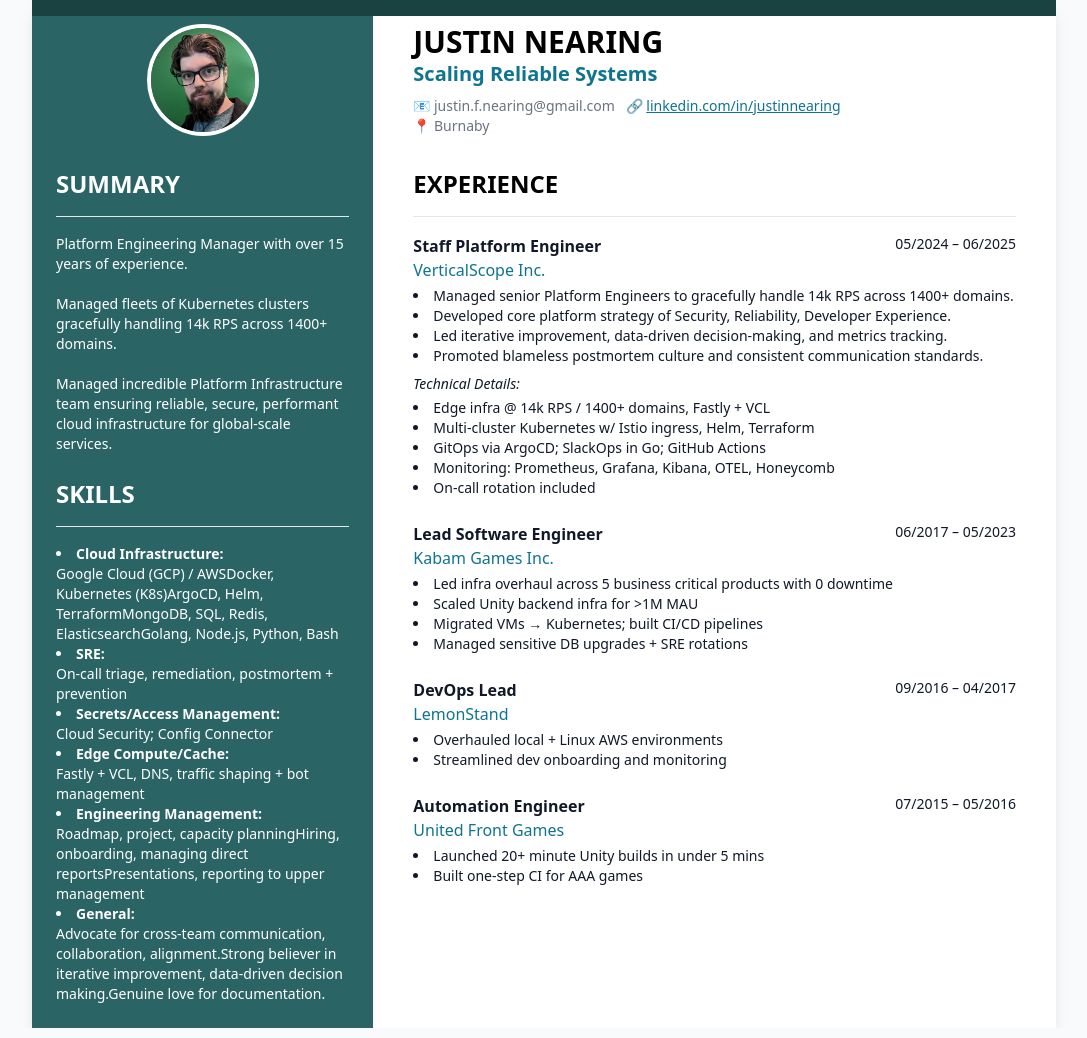
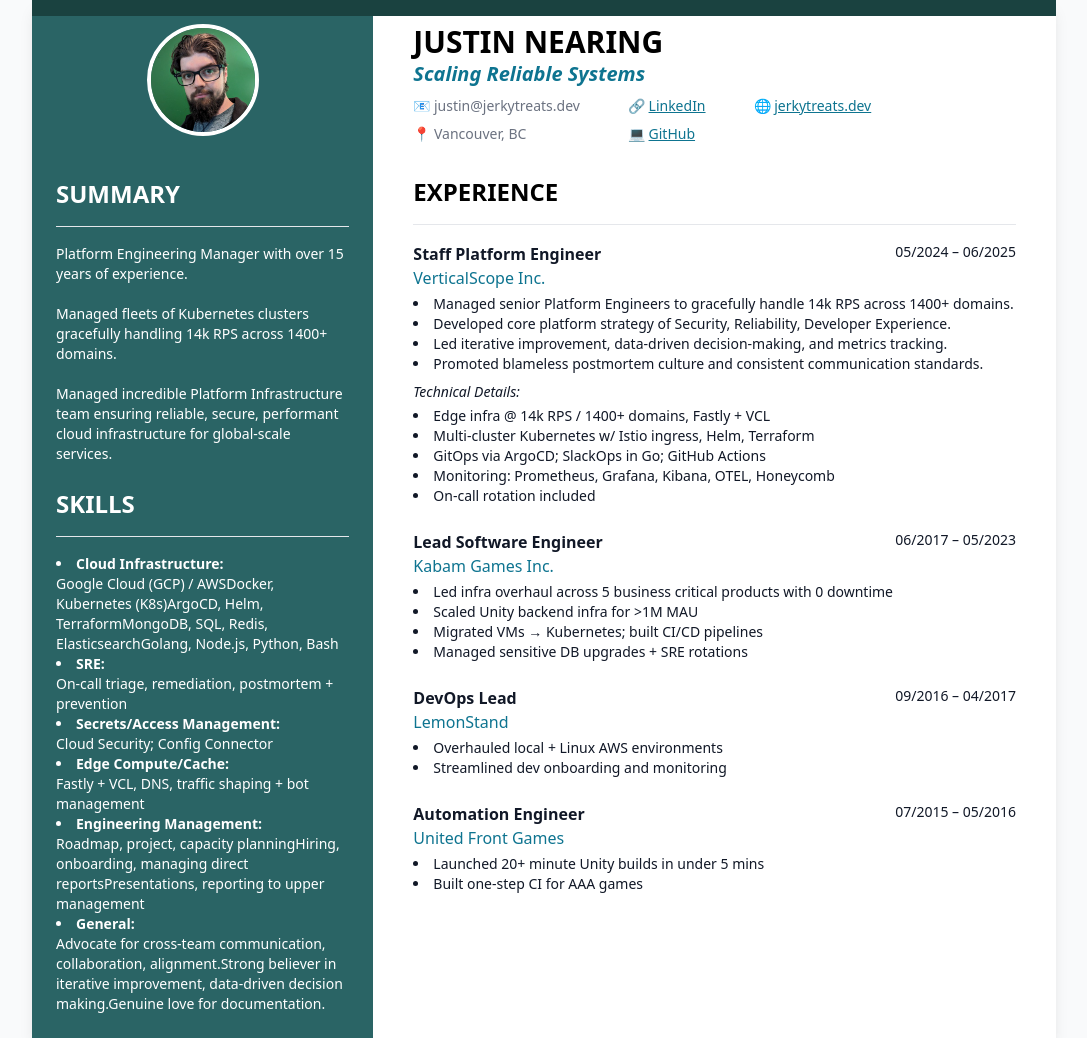
Before and after one commit to JerkyTreats/resume, a plain HTML site: page resume.html in a window 1280 px wide. Shown: the whole page, without its empty margins (96-1183 px from the left). Drawn offline with nearby package versions, Linux system fonts and the light colour scheme.

Commit message:
Links massaging

```diff
--- a/resume.html
+++ b/resume.html
@@ -69,9 +69,9 @@
            :class="data ? `w-${data.styling.layout.sidebarWidth}` : 'w-1/3'"
            :style="`background-color: ${data?.styling?.colors?.primary || '#2a6465'}`">
         <!-- Sidebar Header -->
-        <div class="pt-6 px-6" x-show="data">
+        <div class="pt-6 px-6 pb-1.5" x-show="data">
           <!-- Photo -->
-          <div class="flex justify-center mb-8">
+          <div class="flex justify-center mb-9">
             <img :src="data.sidebar.photo" alt="Profile photo" class="w-28 rounded-full border-4 border-white" />
           </div>
         </div>
@@ -113,12 +113,28 @@
         <!-- Main Header -->
         <div class="pt-6 px-10" x-show="data">
           <h1 class="text-3xl font-bold" :style="`color: ${data?.styling?.colors?.textPrimary || '#000000'}`" x-text="data.header.name"></h1>
-          <p class="text-xl font-semibold" :style="`color: ${data?.styling?.colors?.textAccent || '#0e7490'}`" x-text="data.header.title"></p>
-          <p class="text-sm mt-2" :style="`color: ${data?.styling?.colors?.textSecondary || '#6b7280'}`">
-            📧 <span x-text="data.header.email"></span> &nbsp;&nbsp;🔗
-            <a :href="data.header.linkedin" :style="`color: ${data?.styling?.colors?.textAccent || '#0e7490'}`" class="underline" x-text="data.header.linkedin.replace('https://', '')"></a>
-            <br />📍 <span x-text="data.header.location"></span>
-          </p>
+          <p class="text-xl font-semibold italic" :style="`color: ${data?.styling?.colors?.textAccent || '#0e7490'}`" x-text="data.header.title"></p>
+          <div class="text-sm mt-2" :style="`color: ${data?.styling?.colors?.textSecondary || '#6b7280'}`">
+            <div class="flex gap-12">
+              <!-- Column 1: Email and Location -->
+              <div class="space-y-2">
+                <div>📧 <span x-text="data.header.email"></span></div>
+                <div>📍 <span x-text="data.header.location"></span></div>
+              </div>
+              <!-- Column 2: LinkedIn and GitHub -->
+              <div class="space-y-2">
+                <div>🔗 <a :href="data.header.linkedin" :style="`color: ${data?.styling?.colors?.textAccent || '#0e7490'}`" class="underline">LinkedIn</a></div>
+                <div>💻 <a :href="data.header.github" :style="`color: ${data?.styling?.colors?.textAccent || '#0e7490'}`" class="underline">GitHub</a></div>
+              </div>
+              <!-- Column 3: Website and Phone -->
+              <div class="space-y-2">
+                <div>🌐 <a :href="data.header.website" :style="`color: ${data?.styling?.colors?.textAccent || '#0e7490'}`" class="underline" x-text="data.header.website.replace('https://', '')"></a></div>
+                <template x-if="data.header.phone && data.header.phone.trim() !== ''">
+                  <div>📞 <span x-text="data.header.phone"></span></div>
+                </template>
+              </div>
+            </div>
+          </div>
         </div>
 
         <!-- Main Content Block -->
--- a/resume.json
+++ b/resume.json
@@ -2,9 +2,12 @@
   "header": {
     "name": "JUSTIN NEARING",
     "title": "Scaling Reliable Systems",
-    "location": "Burnaby",
-    "email": "justin.f.nearing@gmail.com",
-    "linkedin": "https://linkedin.com/in/justinnearing"
+    "location": "Vancouver, BC",
+    "email": "justin@jerkytreats.dev",
+    "linkedin": "https://linkedin.com/in/justinnearing",
+    "github": "https://github.com/jerkytreats",
+    "website": "https://jerkytreats.dev",
+    "phone": ""
   },
   "sidebar": {
     "photo": "justin_green.jpeg",
```
